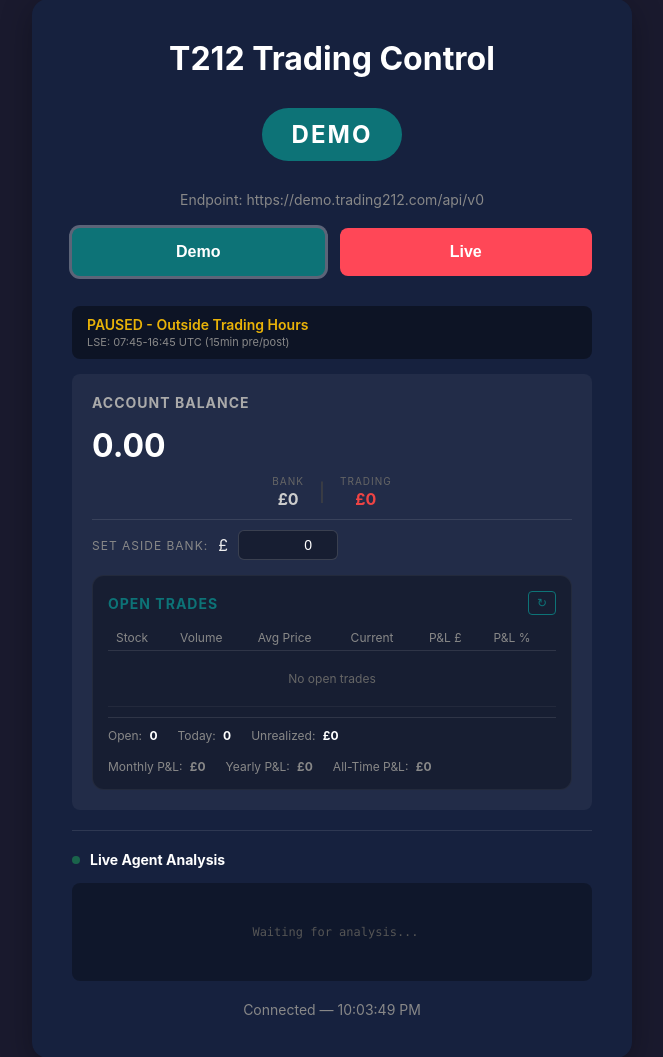
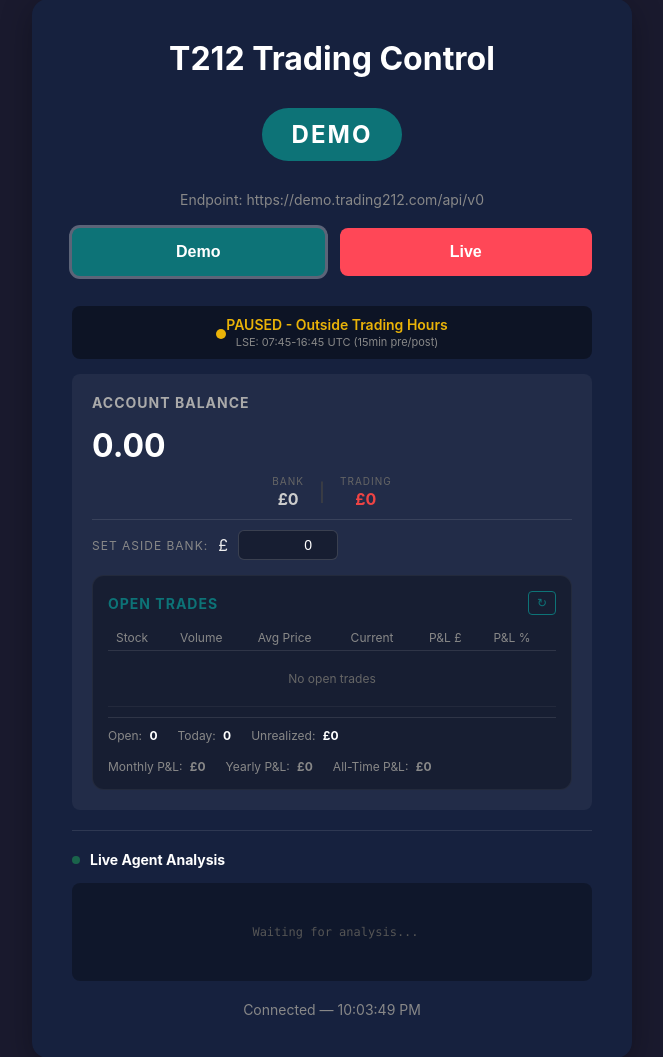
Before and after one commit to simthesexist/Trading212-TradingAgents, a Flask app: page / in a window 1280 px wide. Shown: the part 21-1078 px from the top of the page, without its empty margins (308-971 px from the left). Run offline with Flask 3, Linux system fonts and the light colour scheme; data that the repository does not hold is empty.

Commit message:
Center market status text, yellow styling

```diff
--- a/templates/index.html
+++ b/templates/index.html
@@ -290,6 +290,9 @@
 
         /* Market Status */
         .market-status {
+            display: flex;
+            align-items: center;
+            justify-content: center;
             padding: 10px 15px;
             background: rgba(0,0,0,0.4);
             border-radius: 8px;
@@ -310,7 +313,7 @@
         .market-dot.open { background: #22c55e; }
         .market-dot.closed { background: #eab308; }
         .market-dot.weekend { background: #888; }
-        .market-info { display: flex; flex-direction: column; }
+        .market-info { display: flex; flex-direction: column; align-items: center; text-align: center; }
         #marketText { font-weight: 600; font-size: 14px; color: #eab308; }
         .market-text-open { color: #22c55e; }
         .market-text-closed { color: #eab308; }
```
